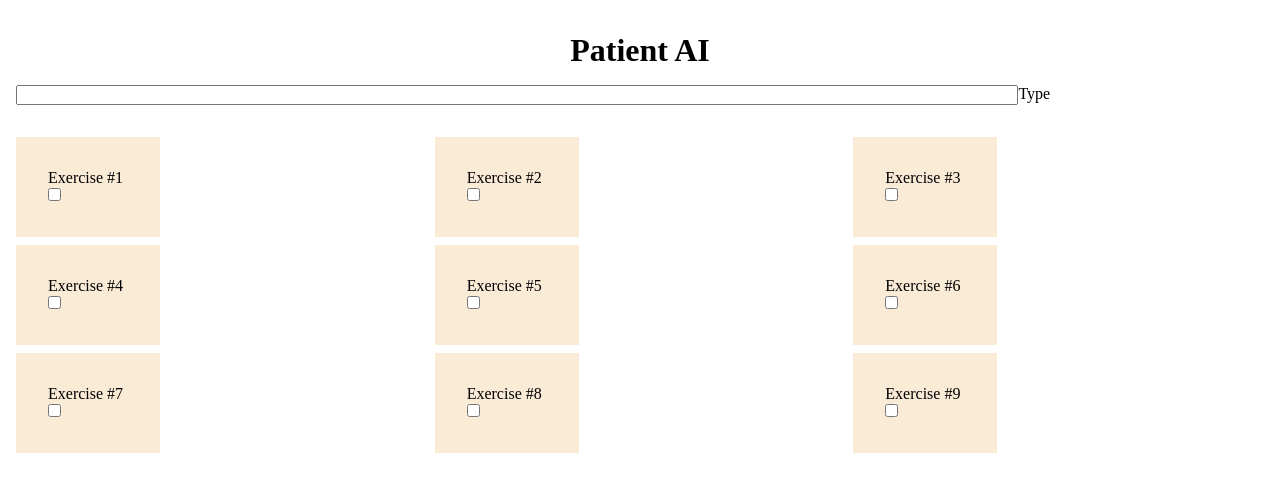
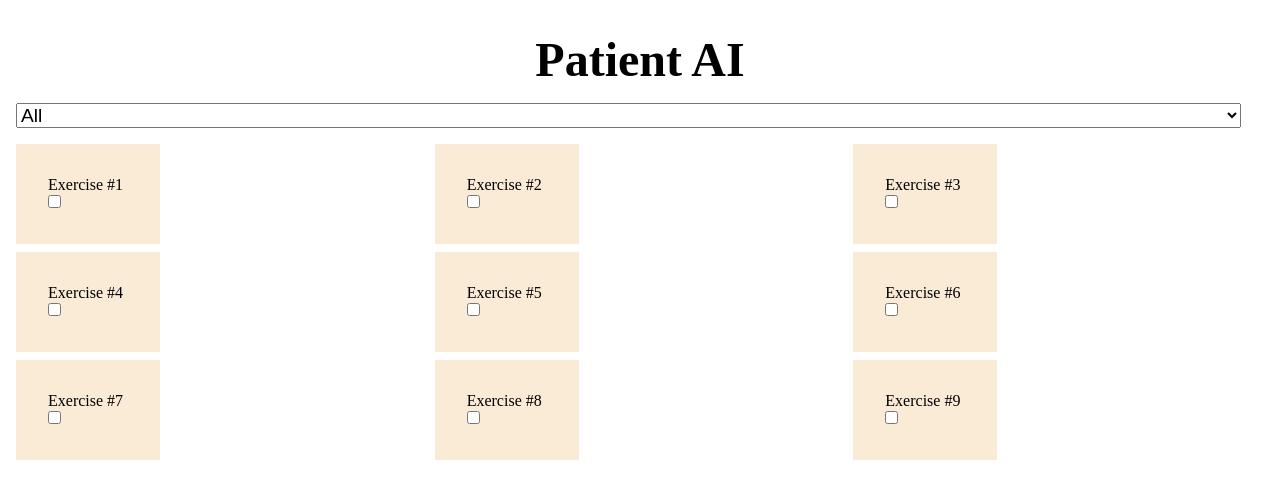
Before and after one commit to ysongh/excecise-time, a React (Create React App) app: page / in a window 1280 px wide. Shown: the top 498 px of the page. Built offline with nearby package versions, Linux system fonts and the light colour scheme.

Commit message:
add drop down menu

```diff
--- a/src/component/DashBoard.js
+++ b/src/component/DashBoard.js
@@ -1,16 +1,32 @@
 import React, { Component } from 'react';
 
 class DashBoard extends Component{
+    state = {
+        selectType: ""
+    }
+
+    onSelect(e){
+        const value = e.target.value;
+
+        this.setState({ selectType: value })
+    }
 
     render(){
         return(
             <div className="dashBoard">
                 <h1 className="dashBoard__title">Patient AI</h1>
                 <div className="dashBoard__inputGroup">
-                    <input
-                        type="text"
-                        className="dashBoard__textField" />
-                    <p>Type</p>
+                    <select
+                        name="selectType"
+                        value={this.state.selectType}
+                        className="dashBoard__dropdown"
+                        onChange={this.onSelect.bind(this)}
+                    >
+                        <option value="">All</option>
+                        <option value="head">Head</option>
+                        <option value="eye">Eye</option>
+                        <option value="shoulder">Shoulder</option>
+                    </select>
                 </div>
                 <div className="dashBoard__checkboxArea">
                     <div className="dashBoard__checkboxGroup">
--- a/src/index.css
+++ b/src/index.css
@@ -13,6 +13,7 @@
 
 .dashBoard__title{
     text-align: center;
+    font-size: 3rem;
     margin: 1rem 0;
 }
 
@@ -43,3 +44,9 @@
     padding: 1rem;
     background-color: brown;
 }
+
+.dashBoard__dropdown{
+    width: 98%;
+    font-size: 1.2rem;
+    margin-bottom: 1rem;
+}
```
